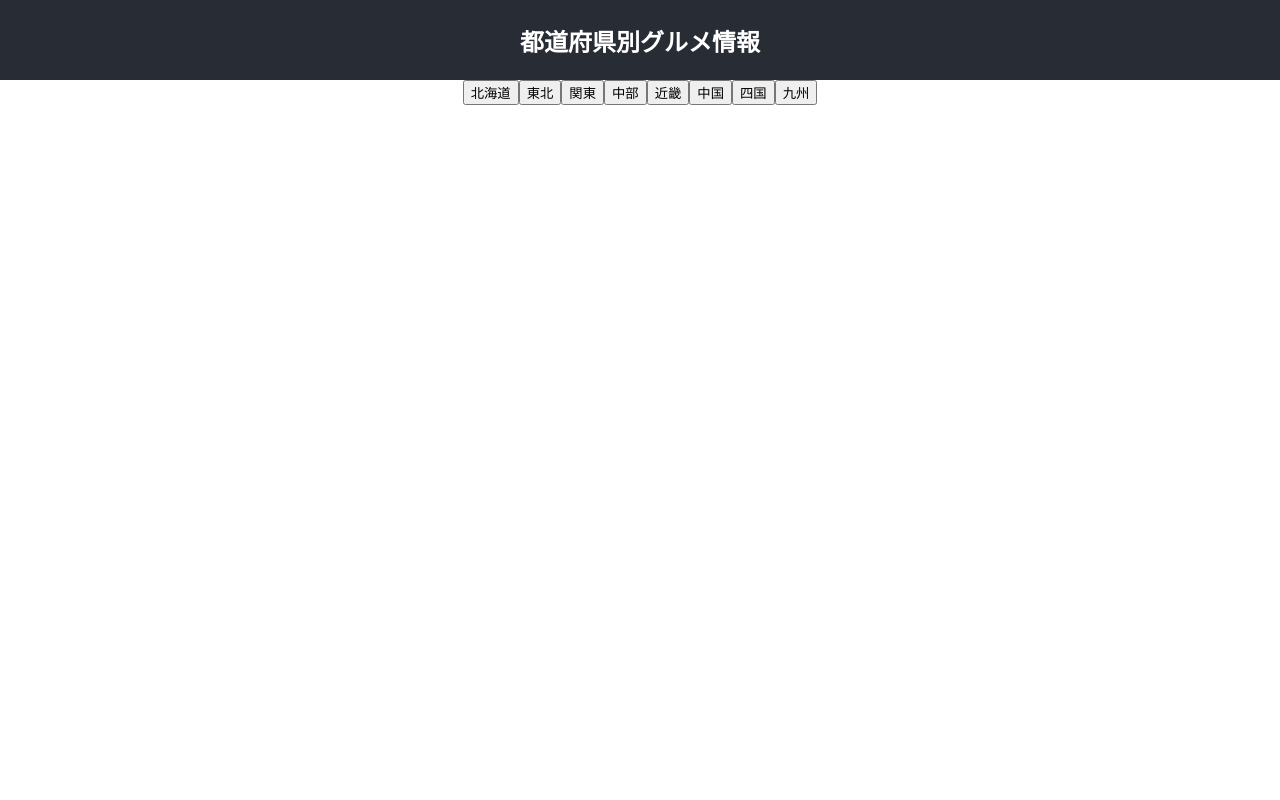
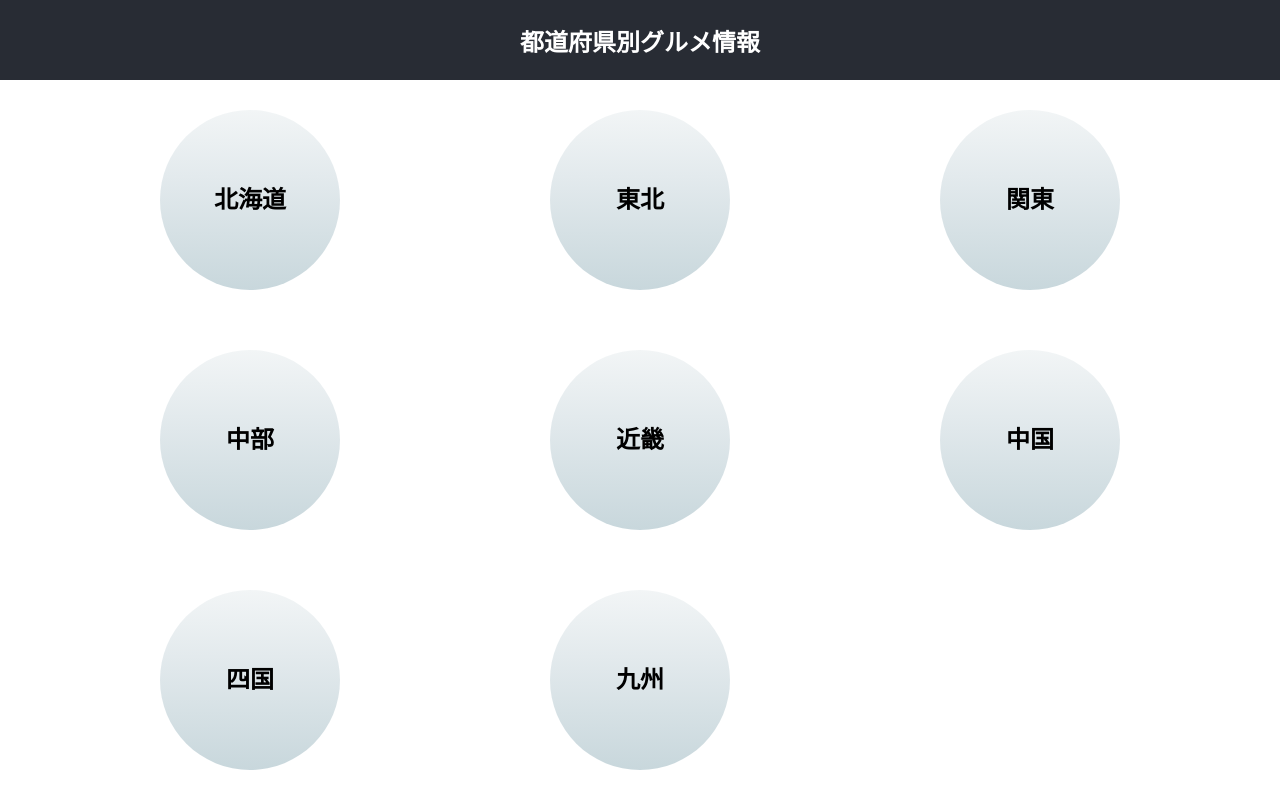
Before and after one commit to wind111-lang/hackathon2023-winter-FunyaFunya_Dango, a React (Create React App) app in the folder frontend/: page / in a window 1280 px wide. Built offline with nearby package versions, Linux system fonts and the light colour scheme.

Commit message:
追加:Homeにスタイルを追加

```diff
--- /dev/null
+++ b/frontend/src/components/Home.css
@@ -0,0 +1,29 @@
+.regionWrapper {
+    max-width: 1170px;
+    margin: 0 auto;
+    display: grid;
+    grid-template-columns: repeat(3, 1fr);
+    grid-template-rows: repeat(3, 30vh);
+    place-items: center;
+}
+
+.region {
+    width: 180px;
+    height: 180px;
+    border-radius: 50%;
+    text-align: center;
+    line-height: 50px;
+    background-color: white;
+    font-size: x-large;
+    font-weight: bold;
+    background: linear-gradient(to bottom, #f2f5f6 0%, #e3eaed 37%, #c8d7dc 100%);
+    border: none;
+    cursor: pointer;
+    transition: all 0.5s;
+    font-family: "ヒラギノ丸ゴ ProN";
+}
+
+.region:hover {
+    box-shadow:0 2px 5px rgba(0, 0, 0, 0.3);
+    transform: scale(1.1);
+}
--- a/frontend/src/components/Home.js
+++ b/frontend/src/components/Home.js
@@ -1,19 +1,20 @@
 import React from 'react'
 import { useNavigate } from 'react-router-dom'
+import "./Home.css"
 
 const Home = () => {
   const navigation = useNavigate();
 
   return (
-    <div>
+    <div className='regionWrapper'>
         <button className="region" type="button" onClick={() => navigation('/area/1')}>北海道</button>
         <button className="region" type="button" onClick={() => navigation('/area/2')}>東北</button>
         <button className="region" type="button" onClick={() => navigation('/area/3')}>関東</button>
         <button className="region" type="button" onClick={() => navigation('/area/4')}>中部</button>
         <button className="region" type="button" onClick={() => navigation('/area/5')}>近畿</button>
-        <button className="region" type="button"onClick={() => navigation('/area/6')}>中国</button>
-        <button className="region" type="button"onClick={() => navigation('/area/7')}>四国</button>
-        <button className="region" type="button"onClick={() => navigation('/area/8')}>九州</button>
+        <button className="region" type="button" onClick={() => navigation('/area/6')}>中国</button>
+        <button className="region" type="button" onClick={() => navigation('/area/7')}>四国</button>
+        <button className="region" type="button" onClick={() => navigation('/area/8')}>九州</button>
     </div>
   )
 }
```
